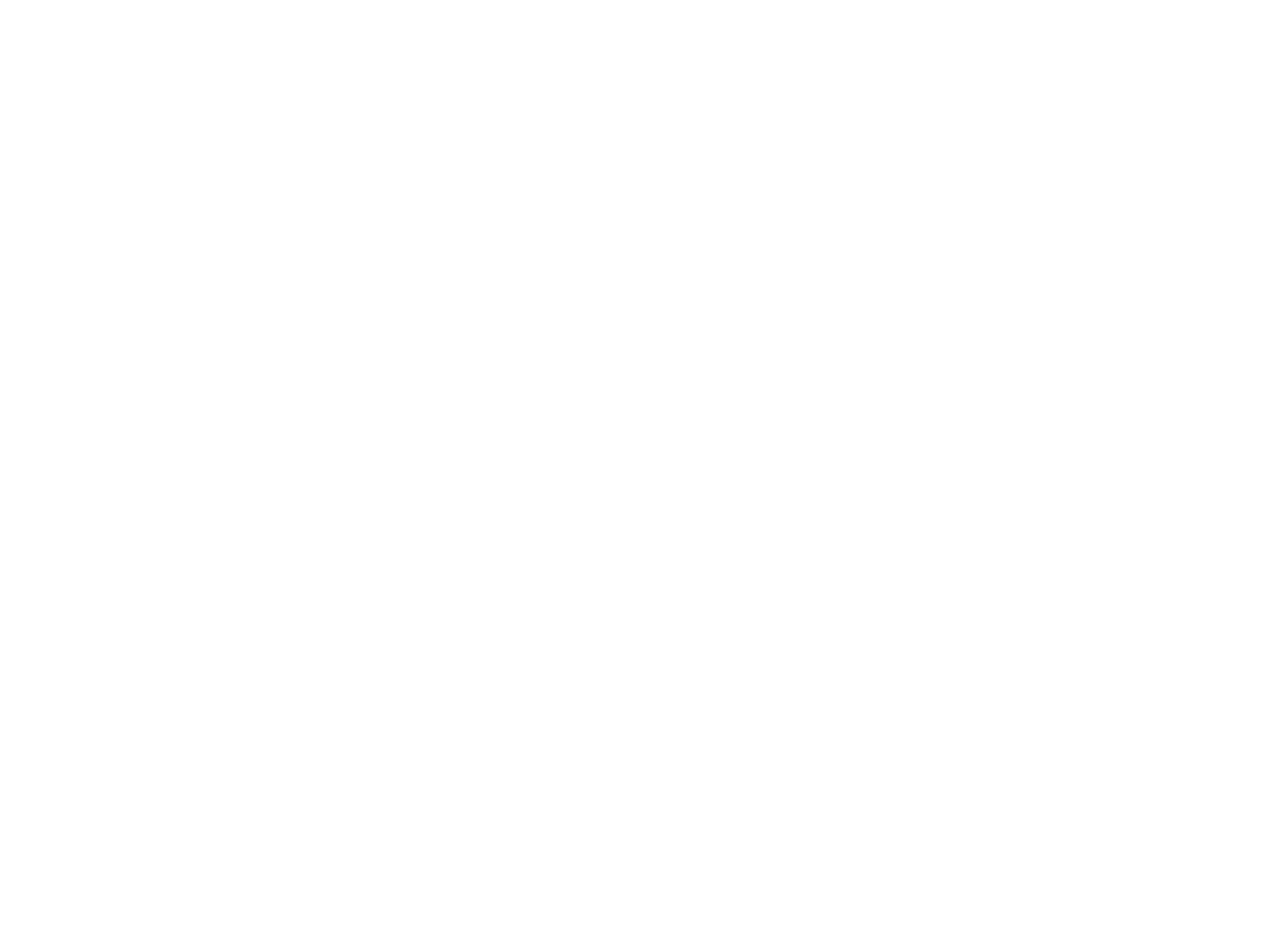
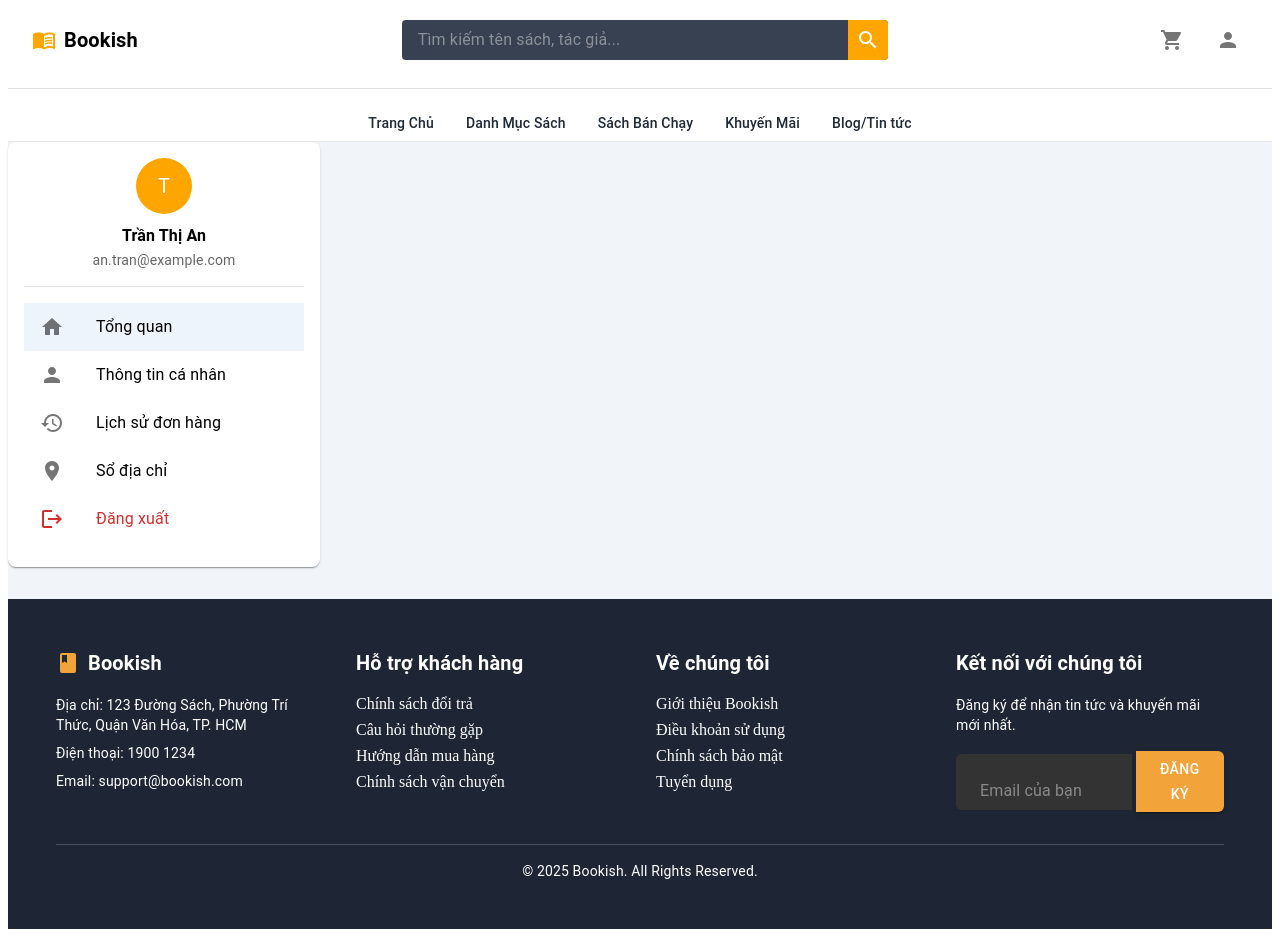
Before and after one commit to phuongtran6575/bookstore-fe, a React (Vite) app: page /account in a window 1280 px wide. Before the commit this address had no page. Before the commit the page ends 800 px from the top, so only its background shows below. Built offline with nearby package versions, Linux system fonts and the light colour scheme.

Commit message:
fix 9 file

```diff
--- a/src/App.tsx
+++ b/src/App.tsx
@@ -16,6 +16,12 @@
 import AuthLayout from './Layout/Client/AuthLayout'
 import LoginPage from './Pages/Auth/LoginPage'
 import RegisterPage from './Pages/Auth/RegisterPage'
+import AccountLayout from './Layout/Client/AccountLayout'
+import AccountDashboardPage from './Pages/Account/AccountDashboardPage'
+import ProfilePage from './Pages/Account/ProfilePage'
+import AddressBookPage from './Pages/Account/AddressBookPage'
+import OrderDetailPage from './Pages/Account/OrderDetailPage'
+import OrderHistoryPage from './Pages/Account/OrderHistoryPage'
 
 
 
@@ -33,6 +39,14 @@
               <Route index element={<LoginPage/>}></Route>
               <Route path='login' element={<LoginPage/>}></Route>
               <Route path='register' element={<RegisterPage/>}></Route>
+            </Route>
+            <Route path='account' element={<AccountLayout/>}>
+              <Route index element={<AccountDashboardPage/>}></Route>
+              <Route path='accountdashboard' element={<AccountDashboardPage/>}></Route>
+              <Route path='profile' element={<ProfilePage/>}></Route>
+              <Route path='addressbook' element={<AddressBookPage/>}></Route>
+              <Route path='orderdetail' element={<OrderDetailPage/>}></Route>
+              <Route path='orderhistory' element={<OrderHistoryPage/>}></Route>
             </Route>
          </Route>
          <Route path='/admin' element = {<AdminLayout/>}>
--- /dev/null
+++ b/src/Component/Client/AccountSidebar.tsx
@@ -0,0 +1,69 @@
+import { Box, Avatar, Typography, List, ListItemButton, ListItemIcon, ListItemText, Divider } from "@mui/material";
+import { Home, Person, History, LocationOn, Logout } from "@mui/icons-material";
+
+const AccountSidebar = () => {
+  return (
+    <Box
+      sx={{
+        width: 280,
+        bgcolor: "background.paper",
+        borderRadius: 2,
+        boxShadow: 1,
+        p: 2,
+      }}
+    >
+      {/* Avatar + Info */}
+      <Box display="flex" flexDirection="column" alignItems="center" mb={2}>
+        <Avatar sx={{ bgcolor: "orange", width: 56, height: 56, mb: 1 }}>T</Avatar>
+        <Typography variant="subtitle1" fontWeight={600}>
+          Trần Thị An
+        </Typography>
+        <Typography variant="body2" color="text.secondary">
+          an.tran@example.com
+        </Typography>
+      </Box>
+
+      <Divider sx={{ my: 1 }} />
+
+      {/* Menu List */}
+      <List>
+        <ListItemButton selected>
+          <ListItemIcon>
+            <Home />
+          </ListItemIcon>
+          <ListItemText primary="Tổng quan" />
+        </ListItemButton>
+
+        <ListItemButton>
+          <ListItemIcon>
+            <Person />
+          </ListItemIcon>
+          <ListItemText primary="Thông tin cá nhân" />
+        </ListItemButton>
+
+        <ListItemButton>
+          <ListItemIcon>
+            <History />
+          </ListItemIcon>
+          <ListItemText primary="Lịch sử đơn hàng" />
+        </ListItemButton>
+
+        <ListItemButton>
+          <ListItemIcon>
+            <LocationOn />
+          </ListItemIcon>
+          <ListItemText primary="Sổ địa chỉ" />
+        </ListItemButton>
+
+        <ListItemButton sx={{ color: "error.main" }}>
+          <ListItemIcon sx={{ color: "error.main" }}>
+            <Logout />
+          </ListItemIcon>
+          <ListItemText primary="Đăng xuất" />
+        </ListItemButton>
+      </List>
+    </Box>
+  );
+};
+
+export default AccountSidebar;
--- a/src/Layout/Client/AccountLayout.tsx
+++ b/src/Layout/Client/AccountLayout.tsx
@@ -0,0 +1,15 @@
+import { Box } from '@mui/material'
+import React from 'react'
+import AccountSidebar from '../../Component/Client/AccountSidebar';
+
+const AccountLayout = () => {
+  return (
+    <Box>
+        <AccountSidebar/>
+        <Box></Box>
+    </Box>
+
+  )
+}
+
+export default AccountLayout
--- /dev/null
+++ b/src/Pages/Account/AccountDashboardPage.tsx
@@ -0,0 +1,10 @@
+import { Box } from '@mui/material'
+import React from 'react'
+
+const AccountDashboardPage = () => {
+  return (
+    <Box>Dashboard</Box>
+  )
+}
+
+export default AccountDashboardPage
--- /dev/null
+++ b/src/Pages/Account/AddressBookPage.tsx
@@ -0,0 +1,11 @@
+import React from 'react'
+
+const AddressBookPage = () => {
+  return (
+    <div>
+
+    </div>
+  )
+}
+
+export default AddressBookPage
--- /dev/null
+++ b/src/Pages/Account/OrderDetailPage.tsx
@@ -0,0 +1,11 @@
+import React from 'react'
+
+const OrderDetailPage = () => {
+  return (
+    <div>
+
+    </div>
+  )
+}
+
+export default OrderDetailPage
--- /dev/null
+++ b/src/Pages/Account/OrderHistoryPage.tsx
@@ -0,0 +1,11 @@
+import React from 'react'
+
+const OrderHistoryPage = () => {
+  return (
+    <div>
+
+    </div>
+  )
+}
+
+export default OrderHistoryPage
--- /dev/null
+++ b/src/Pages/Account/ProfilePage.tsx
@@ -0,0 +1,11 @@
+import React from 'react'
+
+const ProfilePage = () => {
+  return (
+    <div>
+
+    </div>
+  )
+}
+
+export default ProfilePage
--- a/src/Pages/Admin/ProductEditPage.tsx
+++ b/src/Pages/Admin/ProductEditPage.tsx
@@ -1,12 +1,135 @@
-import { Box, Typography } from '@mui/material'
-import React from 'react'
+import {
+  Box,
+  Typography,
+  TextField,
+  Button,
+  Card,
+  CardContent,
+  MenuItem,
+} from "@mui/material";
+import Grid2 from "@mui/material/Grid"; // Grid2 mới của MUI v7
 
 const ProductEditPage = () => {
   return (
-    <Box>
-      <Typography variant='h6' sx={{ fontWeight: "bold", mb: 2 }}>Product Edit Page</Typography>
+    <Box p={3}>
+      {/* Quay lại */}
+      <Typography color="warning.main" sx={{ cursor: "pointer", mb: 2 }}>
+        ← Quay lại danh sách sản phẩm
+      </Typography>
+
+      {/* Tiêu đề */}
+      <Typography variant="h5" fontWeight="bold" mb={3}>
+        Thêm sản phẩm mới
+      </Typography>
+
+      {/* Grid2 layout */}
+      <Grid2 container spacing={2}>
+        {/* Cột trái */}
+        <Grid2 size={{ xs: 12, md: 8 }}>
+          {/* Thông tin cơ bản */}
+          <Card sx={{ mb: 2 }}>
+            <CardContent>
+              <Typography fontWeight="bold" mb={2}>
+                Thông tin cơ bản
+              </Typography>
+              <TextField fullWidth label="Tên sách" size="small" sx={{ mb: 2 }} />
+              <TextField
+                fullWidth
+                label="Mô tả chi tiết"
+                size="small"
+                multiline
+                rows={4}
+              />
+            </CardContent>
+          </Card>
+
+          {/* Giá & Kho hàng */}
+          <Card>
+            <CardContent>
+              <Typography fontWeight="bold" mb={2}>
+                Giá & Kho hàng
+              </Typography>
+              <Grid2 container spacing={2}>
+                <Grid2 size={{ xs: 12, md: 6 }}>
+                  <TextField
+                    fullWidth
+                    label="Giá bán (VND)"
+                    size="small"
+                    defaultValue={0}
+                  />
+                </Grid2>
+                <Grid2 size={{ xs: 12, md: 6 }}>
+                  <TextField fullWidth label="Giá gốc (nếu có)" size="small" />
+                </Grid2>
+                <Grid2 size={{ xs: 12, md: 6 }}>
+                  <TextField
+                    fullWidth
+                    label="Số lượng tồn kho"
+                    size="small"
+                    defaultValue={0}
+                  />
+                </Grid2>
+              </Grid2>
+            </CardContent>
+          </Card>
+        </Grid2>
+
+        {/* Cột phải */}
+        <Grid2 size={{ xs: 12, md: 4 }}>
+          {/* Ảnh sản phẩm */}
+          <Card sx={{ mb: 2, textAlign: "center", py: 4 }}>
+            <CardContent>
+              <Typography fontWeight="bold" mb={2}>
+                Ảnh sản phẩm
+              </Typography>
+              <Box
+                sx={{
+                  border: "2px dashed #ccc",
+                  p: 3,
+                  borderRadius: 2,
+                  cursor: "pointer",
+                }}
+              >
+                <Typography color="primary">Tải ảnh lên hoặc kéo thả</Typography>
+                <Typography variant="body2" color="text.secondary">
+                  PNG, JPG, GIF up to 10MB
+                </Typography>
+              </Box>
+            </CardContent>
+          </Card>
+
+          {/* Tổ chức */}
+          <Card>
+            <CardContent>
+              <Typography fontWeight="bold" mb={2}>
+                Tổ chức
+              </Typography>
+              <TextField
+                fullWidth
+                select
+                label="Danh mục"
+                size="small"
+                sx={{ mb: 2 }}
+              >
+                <MenuItem value="sach">Sách</MenuItem>
+                <MenuItem value="vanphongpham">Văn phòng phẩm</MenuItem>
+              </TextField>
+              <TextField fullWidth label="Tác giả" size="small" sx={{ mb: 2 }} />
+              <TextField fullWidth label="Nhà xuất bản" size="small" />
+            </CardContent>
+          </Card>
+        </Grid2>
+      </Grid2>
+
+      {/* Nút */}
+      <Box mt={3} display="flex" justifyContent="flex-end" gap={2}>
+        <Button variant="outlined">Hủy</Button>
+        <Button variant="contained" color="warning">
+          Lưu sản phẩm
+        </Button>
+      </Box>
     </Box>
-  )
-}
+  );
+};
 
-export default ProductEditPage
+export default ProductEditPage;
```
